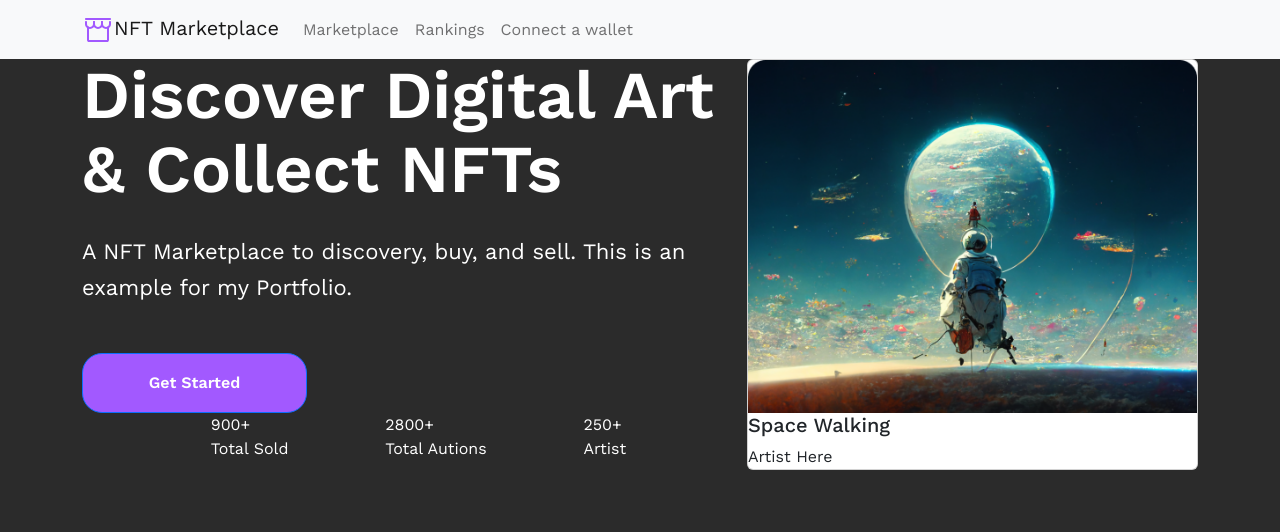
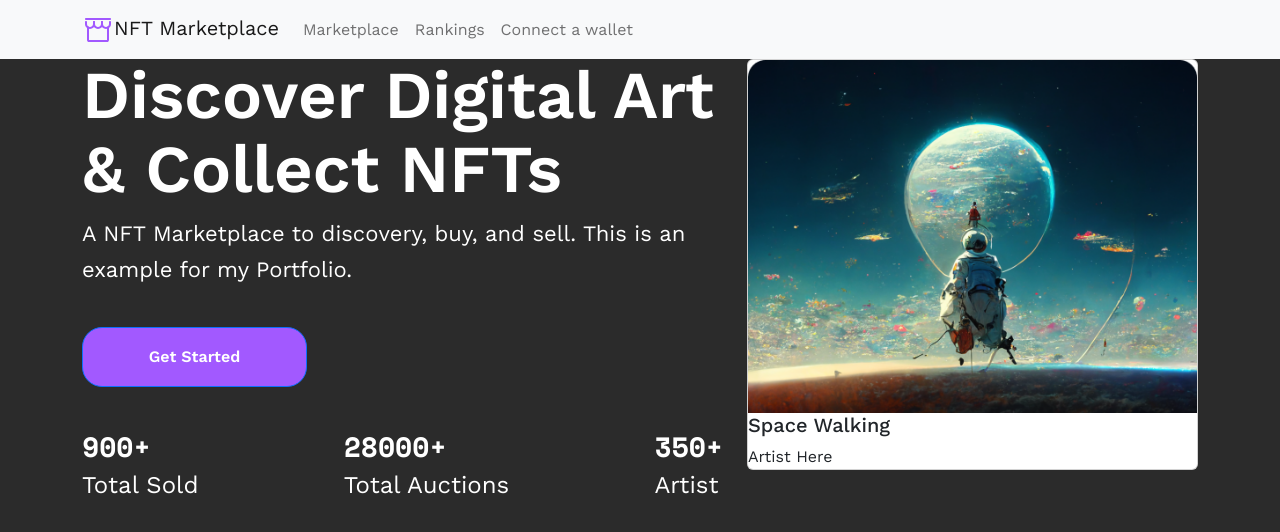
Before and after one commit to kingkwongsta/nft-marketplace, a Next.js app: page / in a window 1280 px wide. Shown: the top 532 px of the page. Built offline with nearby package versions, Linux system fonts and the light colour scheme.

Commit message:
hero stats styling

```diff
--- a/components/hero.jsx
+++ b/components/hero.jsx
@@ -23,19 +23,19 @@ export default function Hero() {
           <div className="hero-stats">
             <ul className="hero-stats-list">
               <li>
-                900+
+                <span className="hero-stats-num">900+</span>
                 <br />
-                Total Sold
+                <span className="hero-stats-name">Total Sold</span>
               </li>
               <li>
-                2800+
+                <span className="hero-stats-num">28000+</span>
                 <br />
-                Total Autions
+                <span className="hero-stats-name">Total Auctions</span>
               </li>
               <li>
-                250+
+                <span className="hero-stats-num">350+</span>
                 <br />
-                Artist
+                <span className="hero-stats-name">Artist</span>
               </li>
             </ul>
           </div>
--- a/styles/globals.css
+++ b/styles/globals.css
@@ -33,7 +33,7 @@ ul {
   font-size: 67px;
   line-height: 110%;
   color: #ffffff;
-  padding: 0 0 10px 0;
+  margin: 0 0 10px 0;
 }
 .hero-desc {
   font-family: "Work Sans";
@@ -42,10 +42,27 @@ ul {
   font-size: 22px;
   line-height: 160%;
   color: #ffffff;
-  padding: 10px 0 40px 0;
+  margin: 10px 0 40px 0;
 }
 .hero-stats-list {
   display: flex;
-  justify-content: space-evenly;
+  justify-content: space-between;
   color: #ffffff;
+  text-align: left;
+  margin: 40px 0 0 0;
+  padding: 0px;
 }
+.hero-stats-num {
+  font-family: "Space Mono";
+  font-style: normal;
+  font-weight: 700;
+  font-size: 28px;
+  line-height: 140%;
+}
+.hero-stats-name {
+  font-family: "Work Sans";
+  font-style: normal;
+  font-weight: 400;
+  font-size: 23.99px;
+  line-height: 160%;
+}
```
